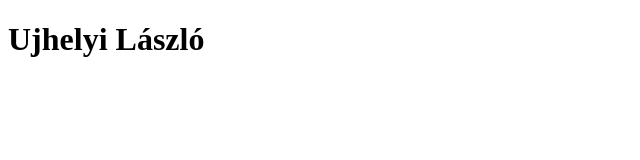
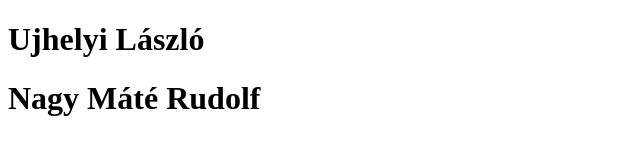
Before and after one commit to ujhelyi-laszlo/10D_proba, a plain HTML site: page index.html in a window 1280 px wide. Shown: the whole page, without its empty margins (0-640 px from the left). Drawn offline with Linux system fonts and the light colour scheme.

Commit message:
Nagy Máté Rudolf

```diff
--- a/index.html
+++ b/index.html
@@ -7,5 +7,6 @@
 </head>
 <body>
     <h1>Ujhelyi László</h1>
+	<h1>Nagy Máté Rudolf</h1>
 </body>
 </html>
```
Also changed, not shown: Nagy Máté.txt (added).
